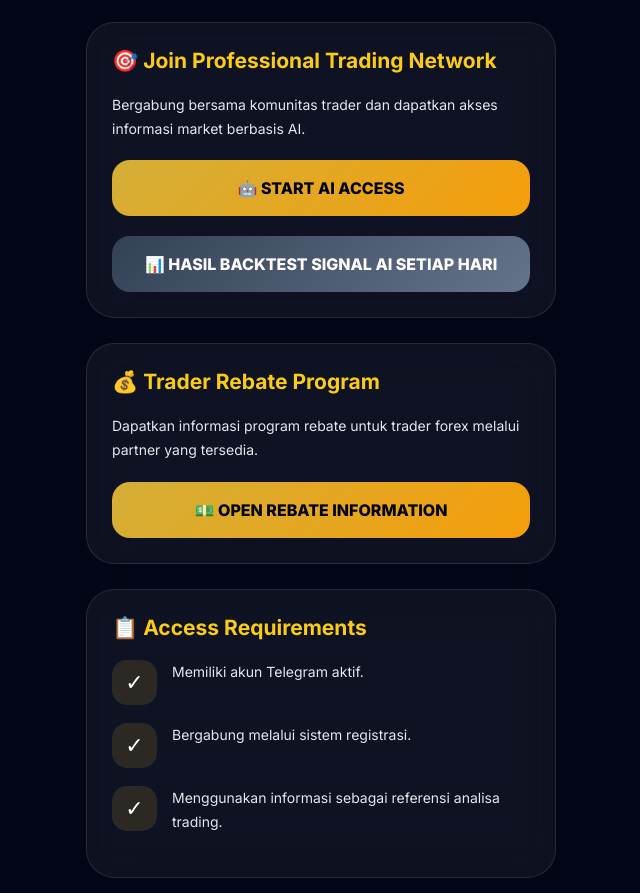
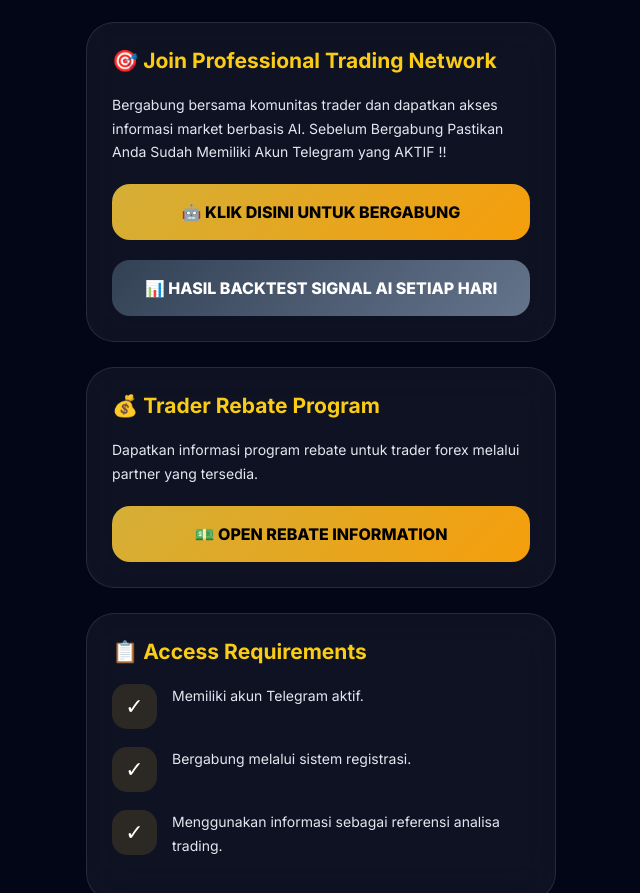
Before and after one commit to oneperc3ntfx-dotcom/signal-premium, a website: page public/index.html in a window 1280 px wide. Shown: the part 1564-2457 px from the top of the page, without its empty margins (319-959 px from the left). Drawn offline with Linux system fonts and the light colour scheme.

Commit message:
Update index.html

```diff
--- a/public/index.html
+++ b/public/index.html
@@ -783,6 +783,7 @@ Update dikirim langsung ke grup Telegram .
 Bergabung bersama komunitas trader
 dan dapatkan akses informasi market
 berbasis AI.
+  Sebelum Bergabung Pastikan Anda Sudah Memiliki Akun Telegram yang AKTIF !!
 
 </p>
 
@@ -792,7 +793,7 @@ berbasis AI.
 id="telegramBtn"
 href="#">
 
-🤖 START AI ACCESS
+🤖 KLIK DISINI UNTUK BERGABUNG
 
 </a>
 
```
